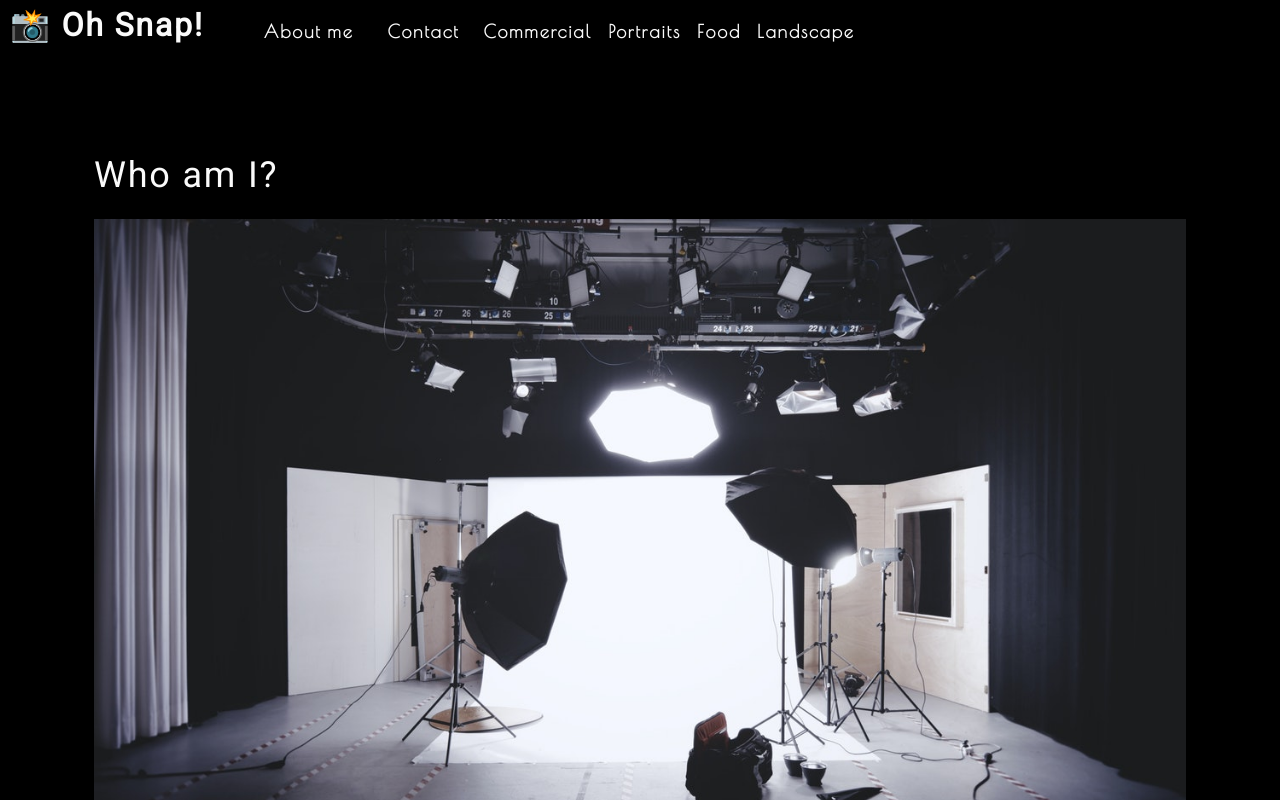
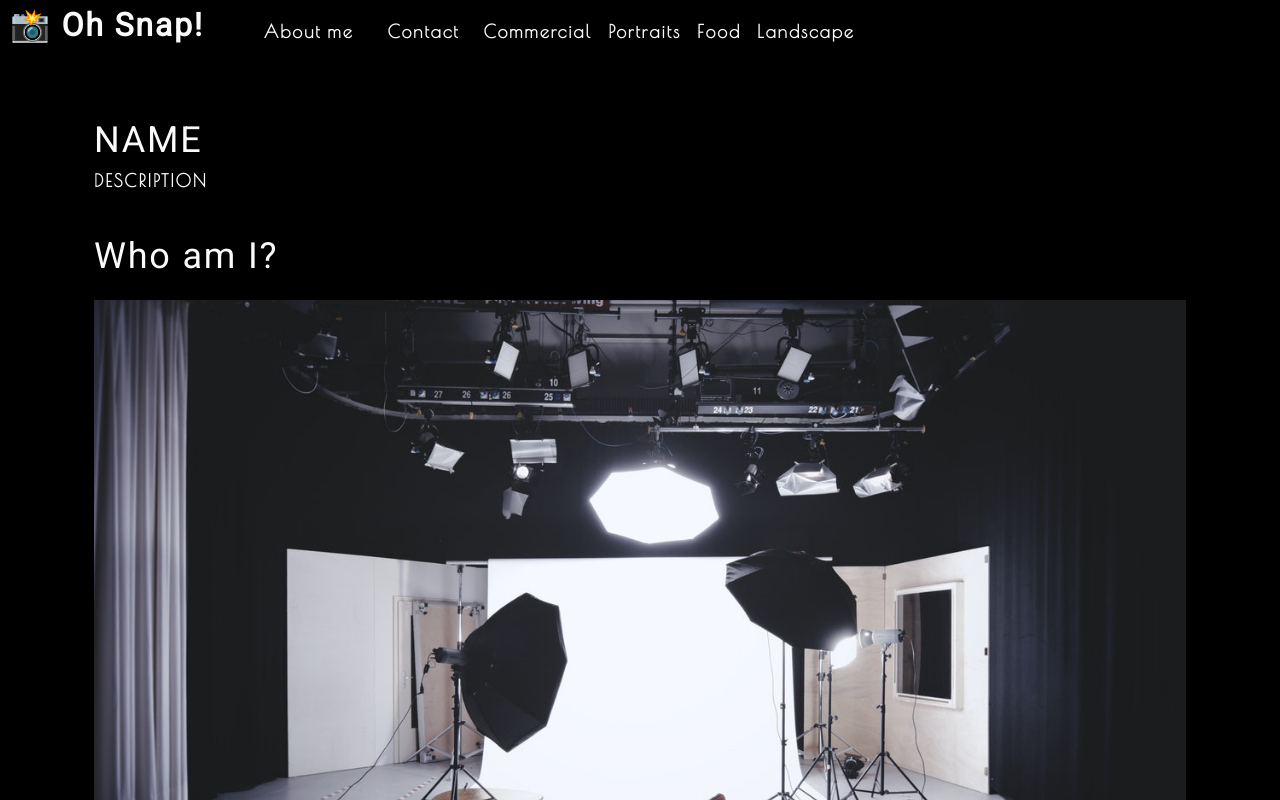
Before and after one commit to Qcent/react-photo-port, a React (Create React App) app: page / in a window 1280 px wide. Shown: the top 800 px of the page. Built offline with nearby package versions, Linux system fonts and the light colour scheme.

Commit message:
added Gallery component

```diff
--- a/src/App.js
+++ b/src/App.js
@@ -1,6 +1,7 @@
 import React from 'react';
 import Nav from './components/Nav';
 import About from './components/About';
+import Gallery from './components/Gallery';
 
 function App() {
 
@@ -8,6 +9,7 @@
     <div>
       <Nav />
       <main>
+          <Gallery />
           <About />
       </main>
     </div>
--- /dev/null
+++ b/src/components/Gallery/index.js
@@ -0,0 +1,13 @@
+import React from "react";
+
+function Gallery() {
+
+  return (
+      <section>
+        <h1>NAME</h1>
+        <p>DESCRIPTION</p>
+      </section>
+  );
+}
+
+export default Gallery;
```
Also changed, not shown: 1 other file (tests, documents, lock files or other folders).
